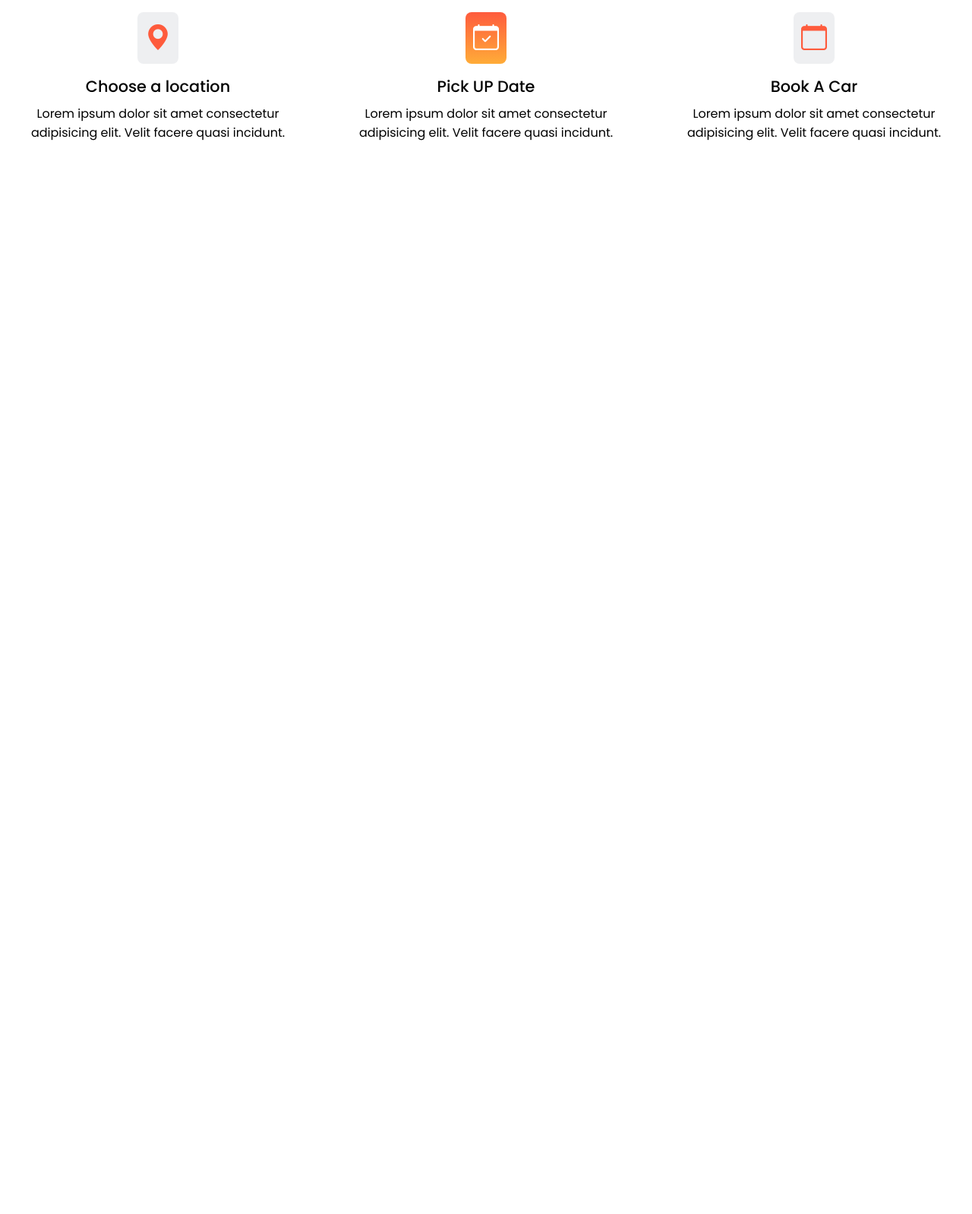
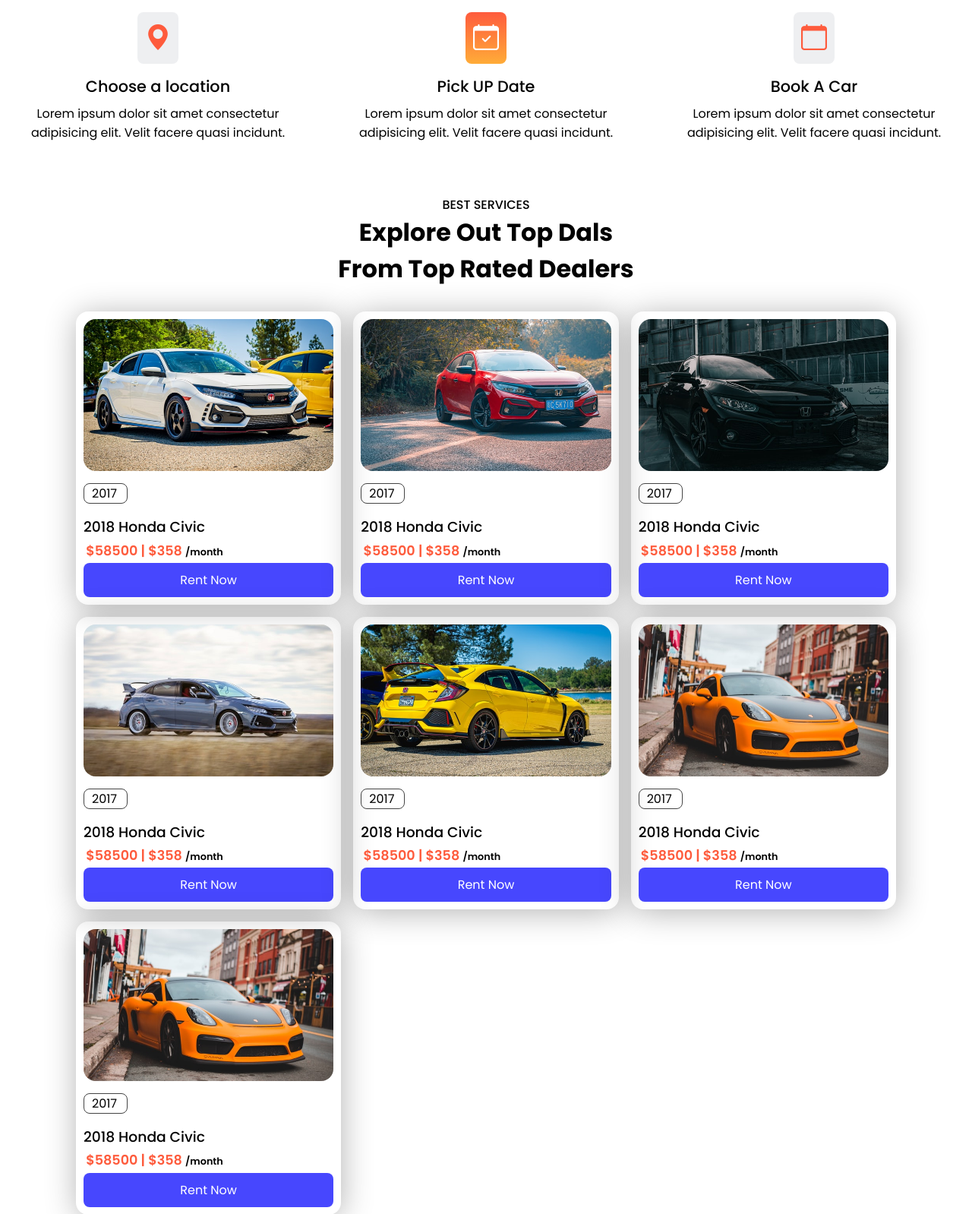
Before and after one commit to Zawminsoe27/Car_Rent_Website, a plain HTML site: page index.html in a window 1280 px wide. Shown: the part 900-2498 px from the top of the page at 76% size. Before the commit the page ends 1107 px from the top, so only its background shows below. Drawn offline with Linux system fonts and the light colour scheme.

Commit message:
end of services

```diff
--- a/index.html
+++ b/index.html
@@ -108,6 +108,75 @@
       </div>
     </div>
     <!-- End of RIde  -->
+
+    <!-- services  -->
+    <section class="services" id="services">
+      <div class="heading">
+        <span>Best Services</span>
+        <h1>
+          Explore Out Top Dals <br />
+          From Top Rated Dealers
+        </h1>
+      </div>
+      <div class="services-contianer">
+        <div class="box">
+          <div class="box-img"><img src="img/car1.jpg" alt="" /></div>
+          <p>2017</p>
+          <h3>2018 Honda Civic</h3>
+          <h2>$58500 | $358 <span>/month</span></h2>
+          <a href="#" class="btn">Rent Now</a>
+
+        </div>
+        <div class="box">
+          <div class="box-img"><img src="img/car2.jpg" alt="" /></div>
+          <p>2017</p>
+          <h3>2018 Honda Civic</h3>
+          <h2>$58500 | $358 <span>/month</span></h2>
+          <a href="#" class="btn">Rent Now</a>
+
+        </div>
+        <div class="box">
+          <div class="box-img"><img src="img/car3.jpg" alt="" /></div>
+          <p>2017</p>
+          <h3>2018 Honda Civic</h3>
+          <h2>$58500 | $358 <span>/month</span></h2>
+          <a href="#" class="btn">Rent Now</a>
+
+        </div>
+        <div class="box">
+          <div class="box-img"><img src="img/car4.jpg" alt="" /></div>
+          <p>2017</p>
+          <h3>2018 Honda Civic</h3>
+          <h2>$58500 | $358 <span>/month</span></h2>
+          <a href="#" class="btn">Rent Now</a>
+
+        </div>
+        <div class="box">
+          <div class="box-img"><img src="img/car5.jpg" alt="" /></div>
+          <p>2017</p>
+          <h3>2018 Honda Civic</h3>
+          <h2>$58500 | $358 <span>/month</span></h2>
+          <a href="#" class="btn">Rent Now</a>
+
+        </div>
+        <div class="box">
+          <div class="box-img"><img src="img/car6.jpg" alt="" /></div>
+          <p>2017</p>
+          <h3>2018 Honda Civic</h3>
+          <h2>$58500 | $358 <span>/month</span></h2>
+          <a href="#" class="btn">Rent Now</a>
+
+        </div>
+        <div class="box">
+          <div class="box-img"><img src="img/car6.jpg" alt="" /></div>
+          <p>2017</p>
+          <h3>2018 Honda Civic</h3>
+          <h2>$58500 | $358 <span>/month</span></h2>
+          <a href="#" class="btn">Rent Now</a>
+
+        </div>
+      </div>
+    </section>
     <script src="app.js"></script>
     <script>
       document
--- a/style.css
+++ b/style.css
@@ -161,46 +161,97 @@
   font-weight: 600;
 }
 
-.form-container form .btn:hover{
-  background:var(--main-color);
+.form-container form .btn:hover {
+  background: var(--main-color);
   color: #fff;
 }
-.heading{
+.heading {
   text-align: center;
-
-}.heading span{
+}
+.heading span {
   font-weight: 500;
   text-transform: uppercase;
 }
-.heading h1{
+.heading h1 {
   font-size: 2rem;
 }
-.ride-container{
+.ride-container {
   display: grid;
   align-items: center;
-  grid-template-columns: repeat(auto-fit,minmax(250px,auto));
+  grid-template-columns: repeat(auto-fit, minmax(250px, auto));
   gap: 1rem;
   margin-top: 2rem;
 }
-.ride-container .box{
+.ride-container .box {
   text-align: center;
   padding: 20px;
 }
-.ride-container .box .bi{
+.ride-container .box .bi {
   font-size: 34px;
   padding: 10px;
   background: #eeeff1;
   border-radius: 0.5rem;
   color: var(--main-color);
   transition: all 0.5s;
-
 }
-.ride-container .box h2{
+.ride-container .box h2 {
   font-size: 1.3rem;
   font-weight: 500;
   margin: 1.4rem 0 0.5rem;
 }
-.ride-container .box .bi:hover, .ride-container .box .bi-calendar-check{
-background: var(--gradient);
-color: #fff;
+.ride-container .box .bi:hover,
+.ride-container .box .bi-calendar-check {
+  background: var(--gradient);
+  color: #fff;
 }
+.services-contianer {
+  display: grid;
+  grid-template-columns: repeat(auto-fit, minmax(300px, auto));
+  gap: 1rem;
+  margin-top: 2rem;
+}
+
+.services-contianer .box {
+  padding: 10px;
+  border-radius: 1rem;
+  box-shadow: 1px 4px 41px rgba(0, 0, 0, 0.3);
+}
+.services-contianer .box .box-img {
+  width: 100%;
+  height: 200px;
+}
+.services-contianer .box .box-img img {
+  width: 100%;
+  height: 100%;
+  border-radius: 1rem;
+  object-fit: cover;
+}
+.services-contianer .box p {
+  padding: 0 10px;
+  border: 1px solid var(--text-color);
+  width: 58px;
+  border-radius: 0.5rem;
+  margin: 1rem 0 1rem;
+}
+.services-contianer .box h3 {
+  font-weight: 500;
+}
+.services-contianer .box h2 {
+  font-size: 1.1rem;
+  font-weight: 600;
+  color: var(--main-color);
+  margin: 0.2rem;
+}
+.services-contianer .box h2 span {
+  font-size: 0.8rem;
+  color: #000;
+}
+.services-contianer .box .btn {
+  display: flex;
+  justify-content: center;
+  align-items: center;
+  background-color: #4747fe;
+  color: #fff;
+  padding: 10px;
+  border-radius: 0.5rem;
+}
```
